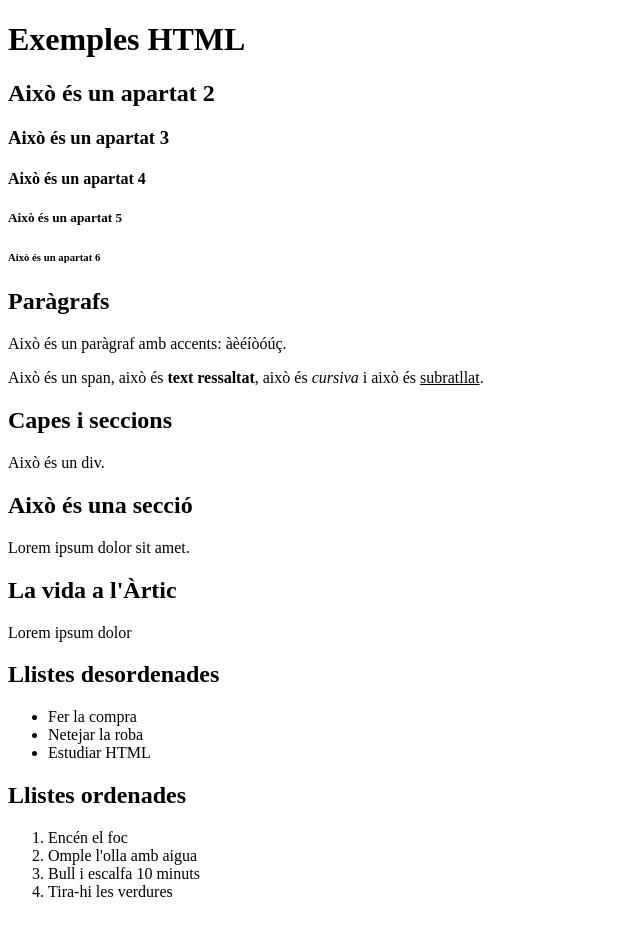
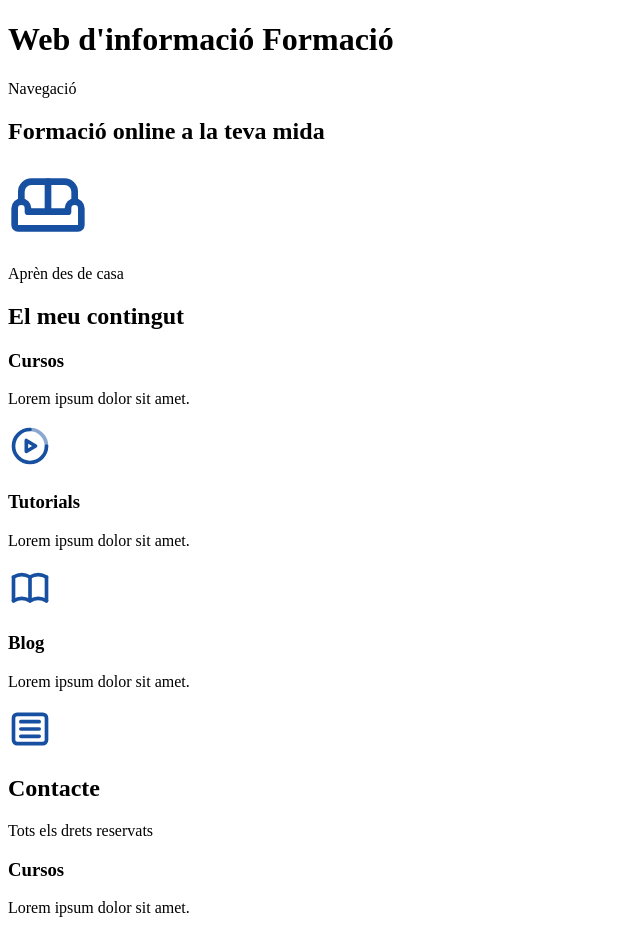
Before and after one commit to rpereza-spec/web-clase, a plain HTML site: page index.html in a window 1280 px wide. Shown: the whole page, without its empty margins (0-640 px from the left). Drawn offline with Linux system fonts and the light colour scheme.

Commit message:
Estructura de la web i icones

```diff
--- a/index.html
+++ b/index.html
@@ -3,47 +3,66 @@
 <head>
 <meta charset="UTF-8">
 <meta name="viewport" content="width=device-width, initial-scale=1.0">
-<title>Exemples HTML</title>
+<title>Formació online</title>
 </head>
 <body>
-<h1>Exemples HTML</h1>
-<h2>Això és un apartat 2</h2>
-<h3>Això és un apartat 3</h3>
-<h4>Això és un apartat 4</h4>
-<h5>Això és un apartat 5</h5>
-<h6>Això és un apartat 6</h6>
+<header>
+<h1>Web d'informació <span>Formació</span></h1>
+</header>
+<nav>Navegació</nav>
+<section>
+<h2>Formació online a la teva mida</h2>
 
-<h2>Paràgrafs</h2>
-<p>Això és un paràgraf amb accents: àèéíòóúç.</p>
-<p>Això és un <span>span</span>, això és
-<strong>text ressaltat</strong>, això és <em>cursiva</em>
-i això és <u>subratllat</u>.</p>
+<svg xmlns="http://www.w3.org/2000/svg" width="80" height="80" viewBox="0 0 24 24" fill="none" stroke="#1750a1" stroke-width="2" stroke-linecap="round" stroke-linejoin="round" class="icon icon-tabler icons-tabler-outline icon-tabler-sofa"><path stroke="none" d="M0 0h24v24H0z" fill="none" /><path d="M4 11a2 2 0 0 1 2 2v1h12v-1a2 2 0 1 1 4 0v5a1 1 0 0 1 -1 1h-18a1 1 0 0 1 -1 -1v-5a2 2 0 0 1 2 -2" /><path d="M4 11v-3a3 3 0 0 1 3 -3h10a3 3 0 0 1 3 3v3" /><path d="M12 5v9" /></svg><p>Aprèn des de casa</p>
+</section>
+</svg>
+<main>
+<h2>El meu contingut</h2>
+</svg>
+<section>
+<h3>Cursos</h3>
+<p>Lorem ipsum dolor sit amet.</p>
+<svg xmlns="http://www.w3.org/2000/svg" width="44" height="44" viewBox="0 0 24 24" fill="none" stroke="#1750a1" stroke-width="2" stroke-linecap="round" stroke-linejoin="round" class="icon icon-tabler icons-tabler-outline icon-tabler-brand-parsinta">
+	<path stroke="none" d="M0 0h24v24H0z" fill="none" />
+	<path d="M12 3a9 9 0 1 0 9 9" />
+	<path d="M21 12a9 9 0 0 0 -9 -9" opacity=".5" />
+	<path d="M10 9v6l5 -3l-5 -3" />
+</section>
 
-<h2>Capes i seccions</h2>
-<div>
-<p>Això és un div.</p>
-</div>
 <section>
-<h2>Això és una secció</h2>
+</svg>
+<h3>Tutorials</h3>
 <p>Lorem ipsum dolor sit amet.</p>
+ <svg xmlns="http://www.w3.org/2000/svg" width="44" height="44" viewBox="0 0 24 24" fill="none" stroke="#1750a1" stroke-width="2" stroke-linecap="round" stroke-linejoin="round" class="icon icon-tabler icons-tabler-outline icon-tabler-book">
+	<path stroke="none" d="M0 0h24v24H0z" fill="none" />
+	<path d="M3 19a9 9 0 0 1 9 0a9 9 0 0 1 9 0" />
+	<path d="M3 6a9 9 0 0 1 9 0a9 9 0 0 1 9 0" />
+	<path d="M3 6l0 13" />
+	<path d="M12 6l0 13" />
+	<path d="M21 6l0 13" />
 </section>
-<article>
-<h2>La vida a l'Àrtic</h2>
-<p>Lorem ipsum dolor
 
-    <h2>Llistes desordenades</h2>
-<ul>
-<li>Fer la compra</li>
-<li>Netejar la roba</li>
-<li>Estudiar HTML</li>
-</ul>
+<section>
+<h3>Blog</h3>
+<p>Lorem ipsum dolor sit amet.</p>
+    <svg xmlns="http://www.w3.org/2000/svg" width="44" height="44" viewBox="0 0 24 24" fill="none" stroke="#1750a1" stroke-width="2" stroke-linecap="round" stroke-linejoin="round" class="icon icon-tabler icons-tabler-outline icon-tabler-article"><path stroke="none" d="M0 0h24v24H0z" fill="none" /><path d="M3 6a2 2 0 0 1 2 -2h14a2 2 0 0 1 2 2v12a2 2 0 0 1 -2 2h-14a2 2 0 0 1 -2 -2l0 -12" /><path d="M7 8h10" /><path d="M7 12h10" /><path d="M7 16h10" /></svg>
 
-<h2>Llistes ordenades</h2>
-<ol>
-<li>Encén el foc</li>
-<li>Omple l'olla amb aigua</li>
-<li>Bull i escalfa 10 minuts</li>
-<li>Tira-hi les verdures</li>
-</ol>
+</section>
+</main>
 
-</html>
+<section>
+<h2>Contacte</h2>
+<!-- aquí hi anirà el formulari -->
+</section>
+</main>
+<footer>
+<p>Tots els drets reservats</p>
+</footer>
+
+<section>
+<h3>Cursos</h3>
+<p>Lorem ipsum dolor sit amet.</p>
+<!-- aquí enganxes l'<svg ...> ... </svg> que has copiat -->
+</section>
+
+</body>
```
